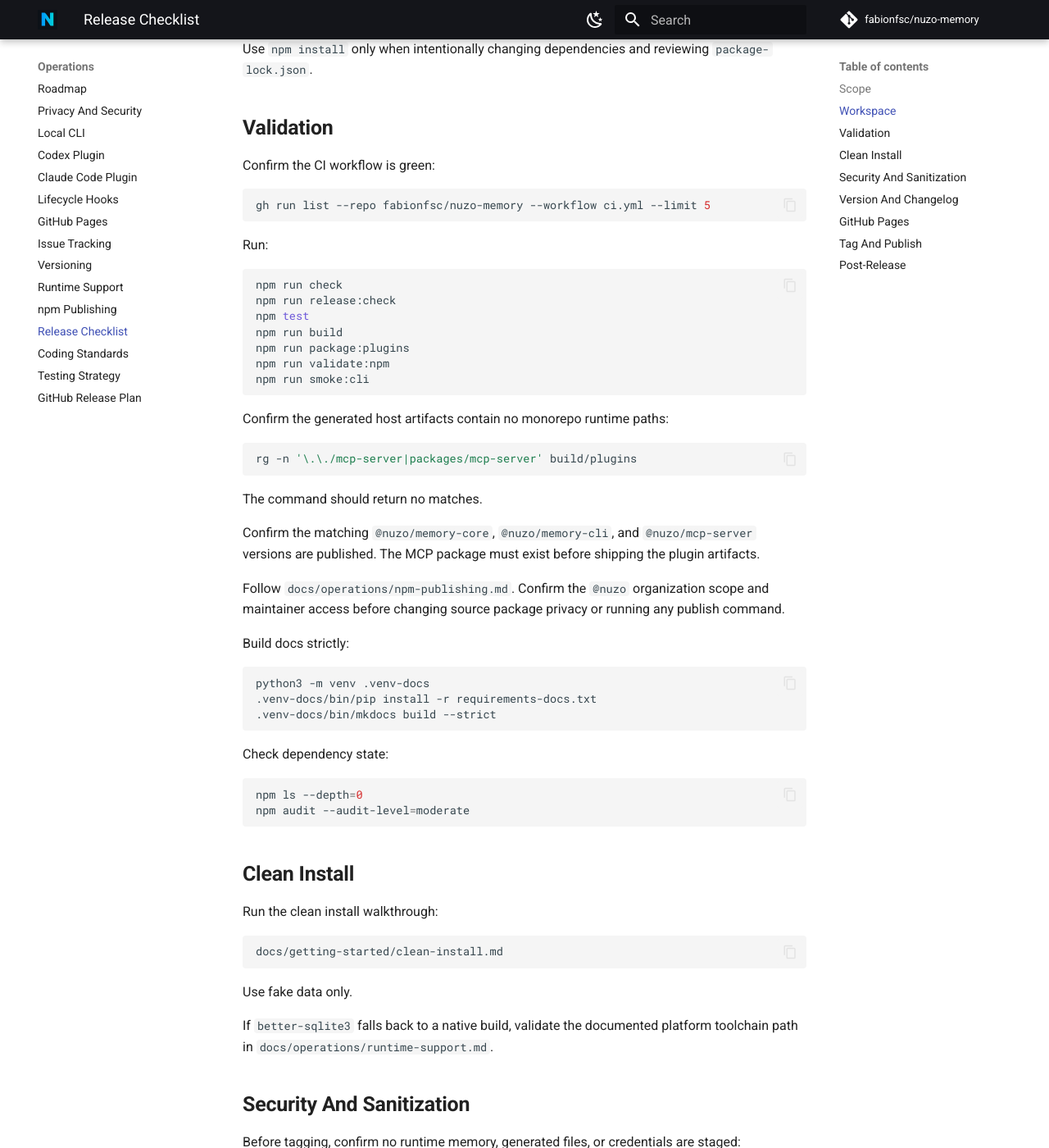
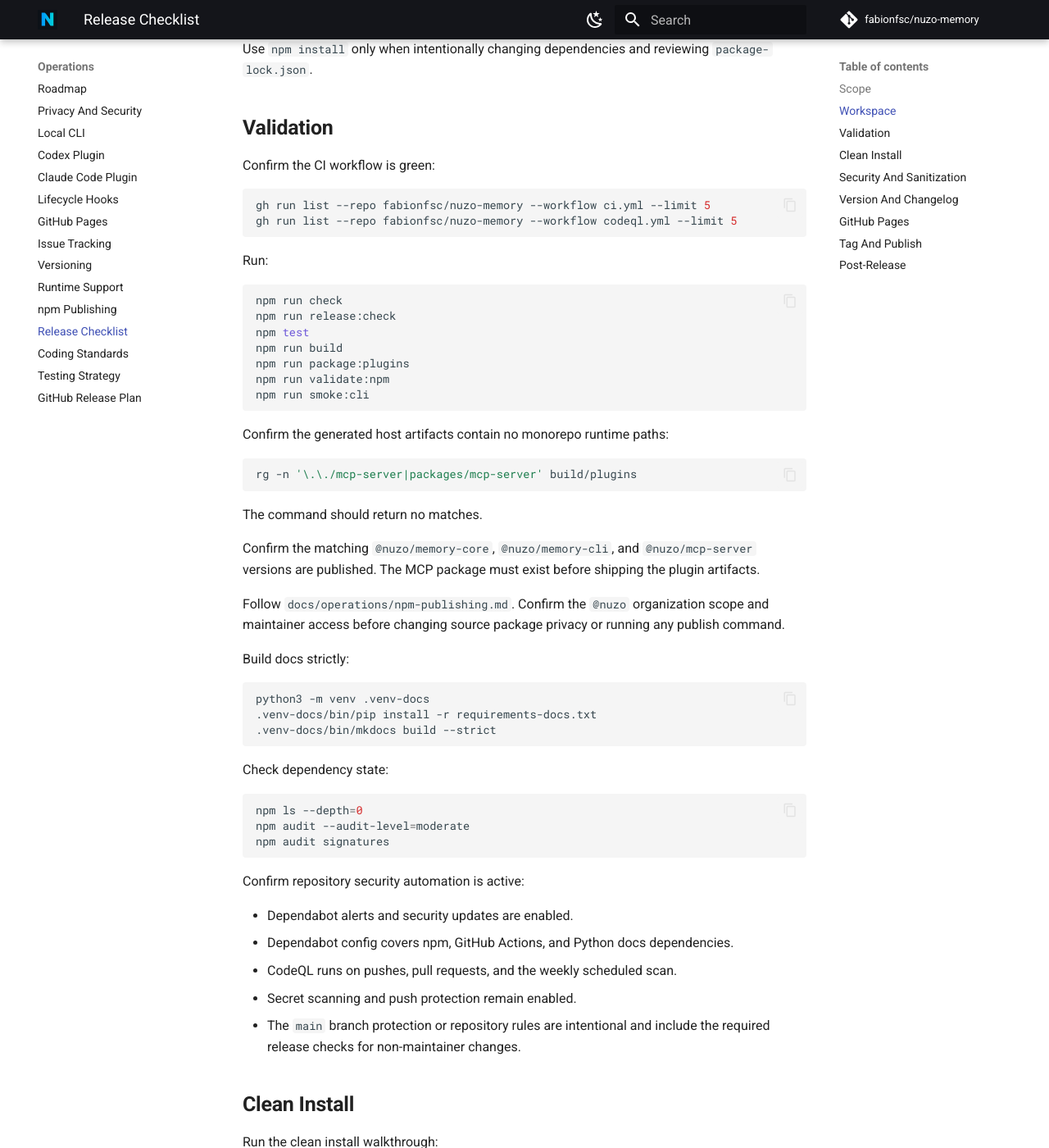
Before and after one commit to fabionfsc/nuzo-memory, an MkDocs documentation site: the page built from docs/operations/release-checklist.md, in a window 1280 px wide and 1400 px high, scrolled down 1078 px. Shown: the whole window at 82% size. Built offline with MkDocs 1.6.1 and Material for MkDocs 9.7.7, drawn with Linux system fonts in a browser that asks for light colours; comment, search, counter and statistics services are not loaded.

Commit message:
ci(security): add repository security automation

````diff
--- a/docs/operations/release-checklist.md
+++ b/docs/operations/release-checklist.md
@@ -52,6 +52,7 @@
 
 ```bash
 gh run list --repo fabionfsc/nuzo-memory --workflow ci.yml --limit 5
+gh run list --repo fabionfsc/nuzo-memory --workflow codeql.yml --limit 5
 ```
 
 Run:
@@ -95,7 +96,17 @@
 ```bash
 npm ls --depth=0
 npm audit --audit-level=moderate
+npm audit signatures
 ```
+
+Confirm repository security automation is active:
+
+- Dependabot alerts and security updates are enabled.
+- Dependabot config covers npm, GitHub Actions, and Python docs dependencies.
+- CodeQL runs on pushes, pull requests, and the weekly scheduled scan.
+- Secret scanning and push protection remain enabled.
+- The `main` branch protection or repository rules are intentional and include
+  the required release checks for non-maintainer changes.
 
 ## Clean Install
 
````
Also changed, not shown: CHANGELOG.md (+5 -0 lines), SECURITY.md (+13 -0 lines), docs/operations/issue-tracking.md (+2 -0 lines), 2 other files.
